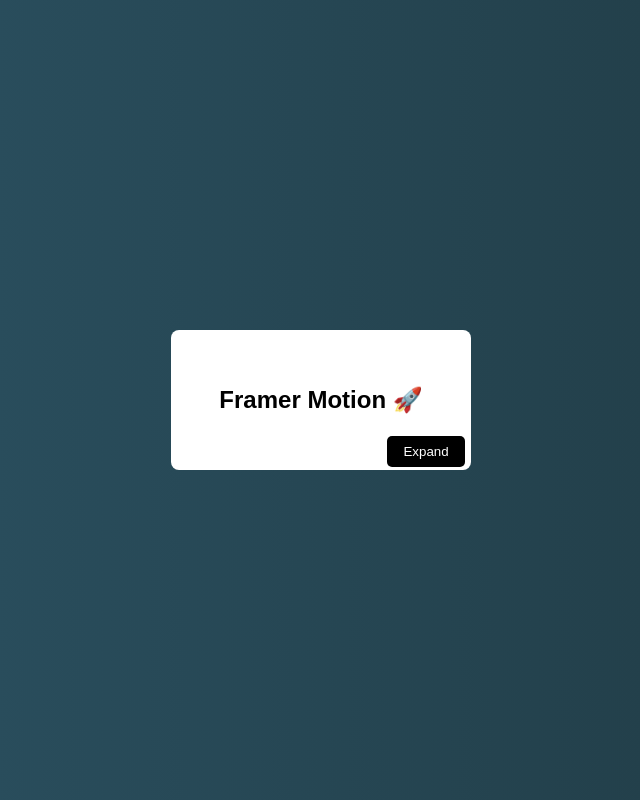
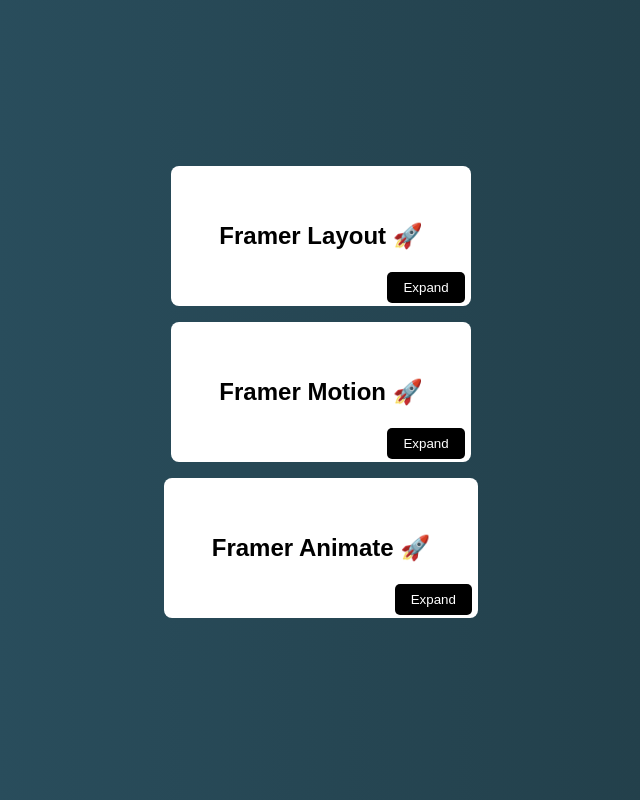
Before and after one commit to Abu-Sameer/motion, a React (Create React App) app: page / in a window 1280 px wide. Shown: the whole page, without its empty margins (319-959 px from the left). Built offline with nearby package versions, Linux system fonts and the light colour scheme; a web font is replaced by a local one.

Commit message:
Motion for Multiple Cards

```diff
--- a/src/App.js
+++ b/src/App.js
@@ -1,5 +1,5 @@
 import './App.css';
-import Card from './expandable/Card';
+import NewCard from './expandable/NewCard';
 // import TestBox from './All-in-one/TestBox';
 // import Box1 from './component/Box1/Box1';
 // import Box2 from './component/Box2/Box2';
@@ -10,7 +10,7 @@
 function App() {
   return (
     <div className="App">
-      <Card />
+      <NewCard />
       {/* <TestBox /> */}
       {/* <Box1 />
       <Box2 />
--- a/src/expandable/Card.css
+++ b/src/expandable/Card.css
@@ -8,6 +8,7 @@
 .App {
   min-height: 100vh;
   display: flex;
+  flex-direction: column;
   justify-content: center;
   align-items: center;
 }
@@ -16,6 +17,7 @@
   position: relative;
   background: white;
   padding: 3.5rem 3rem;
+  margin-bottom: 1rem;
 }
 
 .expand {
--- a/src/expandable/Card.jsx
+++ b/src/expandable/Card.jsx
@@ -2,10 +2,9 @@
 import { motion } from 'framer-motion';
 import './Card.css';
 
-export default function Card() {
+export default function Card(props) {
   const [isOpen, setIsOpen] = useState(false);
   return (
-    <div>
     <motion.div
       className="card"
       transition={{ layout: { duration: 1, type: 'spring' } }}
@@ -14,7 +13,7 @@
         borderRadius: '0.5rem',
       }}
     >
-        <motion.h2 layout="position">Framer Motion 🚀</motion.h2>
+      <motion.h2 layout="position">{props.title} 🚀</motion.h2>
       {!isOpen && (
         <button onClick={() => setIsOpen(!isOpen)} className="framer-btn">
           Expand
@@ -29,19 +28,11 @@
           initial={{ opacity: 0 }}
           transition={{ duration: 1 }}
         >
-            <p>
-              Lorem, ipsum dolor sit amet consectetur adipisicing elit. Impedit
-              quos autem perferendis explicabo assumenda eaque quia id atque
-              laboriosam repellat.
-            </p>
-            <p>
-              Lorem ipsum dolor sit amet, consectetur adipisicing elit. Eveniet,
-              aut?
-            </p>
+          <p>{props.textOne}</p>
+          <p>{props.textTwo}</p>
           <button onClick={() => setIsOpen(!isOpen)}>Compress</button>
         </motion.div>
       )}
     </motion.div>
-    </div>
   );
 }
--- /dev/null
+++ b/src/expandable/NewCard.jsx
@@ -0,0 +1,49 @@
+import React from 'react';
+import Card from './Card';
+import './Card.css';
+import { LayoutGroup } from 'framer-motion';
+
+const CardData = [
+  {
+    id: 2,
+    title: 'Framer Layout',
+    textOne:
+      'Lorem, ipsum dolor sit amet consectetur adipisicing elit. Impedit quos autem perferendis explicabo assumenda eaque quia id atque laboriosam repellat.',
+    textTwo:
+      'Lorem ipsum dolor sit amet, consectetur adipisicing elit. Eveniet, aut?',
+  },
+  {
+    id: 1,
+    title: 'Framer Motion',
+    textOne:
+      'Lorem, ipsum dolor sit amet consectetur adipisicing elit. Impedit quos autem perferendis explicabo assumenda eaque quia id atque laboriosam repellat.',
+    textTwo:
+      'Lorem ipsum dolor sit amet, consectetur adipisicing elit. Eveniet, aut?',
+  },
+  {
+    id: 3,
+    title: 'Framer Animate',
+    textOne:
+      'Lorem, ipsum dolor sit amet consectetur adipisicing elit. Impedit quos autem perferendis explicabo assumenda eaque quia id atque laboriosam repellat.',
+    textTwo:
+      'Lorem ipsum dolor sit amet, consectetur adipisicing elit. Eveniet, aut?',
+  },
+];
+
+export default function NewCard({ id }) {
+  return (
+    <LayoutGroup id={id}>
+      {CardData.map((item) => {
+        return (
+          <Card
+            key={item.id}
+            id={item.id}
+            title={item.title}
+            textOne={item.textOne}
+            textTwo={item.textTwo}
+          />
+        );
+      })}
+    </LayoutGroup>
+  );
+}
```
Lines whose indentation alone changed are shown as unchanged.
